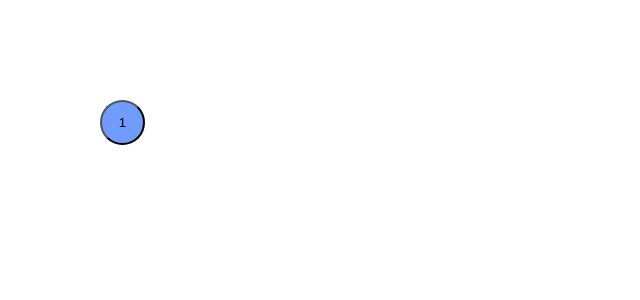
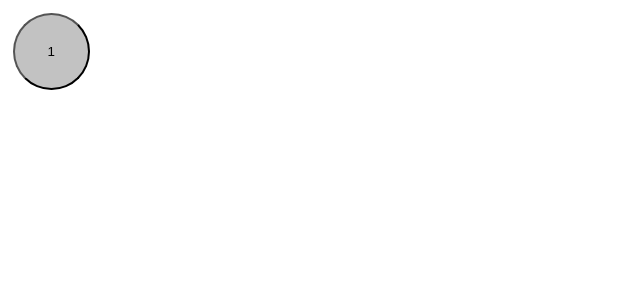
Before and after one commit to shir0206/radial-menu, a React (Create React App) app: page / in a window 1280 px wide. Shown: the top 300 px of the page, without its empty margins (0-640 px from the left). Built offline with nearby package versions, Linux system fonts and the light colour scheme.

Commit message:
Change btns to arc  position with calculated gaps

```diff
--- a/src/App.js
+++ b/src/App.js
@@ -6,10 +6,16 @@ import { Node } from "./components/Node";
 import { Gallery } from "./components/Gallery";
 
 function App() {
+  const arr = [];
   return (
     <div className="App">
       <ul className="nodes">
-        <Node label={"root"} type={"root"}></Node>
+        <Node
+          className={"root"}
+          label={"root"}
+          type={"0"}
+          siblings={arr}
+        ></Node>
       </ul>
       <Gallery></Gallery>
     </div>
--- a/src/components/Node.css
+++ b/src/components/Node.css
@@ -1,3 +1,9 @@
+.root {
+  background-color: rgb(194, 194, 194);
+  width: max(6vw, 6vh);
+  height: max(6vw, 6vh);
+}
+
 .folder {
   background-color: rgb(194, 194, 194);
 }
@@ -9,11 +15,11 @@
 }
 
 button {
-  width: max(3.5vw, 3.5vh);
-  height: max(3.5vw, 3.5vh);
+  width: max(3vw, 3vh);
+  height: max(3vw, 3vh);
   border-radius: 50%;
   float: left;
   position: absolute;
-  top: 100px;
-  left: 100px;
+  top: max(1vw, 1vh);
+  left: max(1vw, 1vh);
 }
--- a/src/components/Node.js
+++ b/src/components/Node.js
@@ -33,16 +33,17 @@ export const Node = (props) => {
   });
 
   const calcPosition = (level, nodesInLevel, currNode) => {
-    let r = (level + 1) * 10;
+    if (!currNodeChildren) return;
+
+    let r = (level + 1) * 8;
     let n = nodesInLevel;
     let i = currNode;
-    console.log(level);
-    let a = (90 / (n + 1)) * i;
-    // let a = 270 + (90 / (n + 1)) * i;
-    // let a = 180 + (90 / (n + 1)) * i;
+    let a = (Math.PI / 2 / (n + 1)) * i;
 
-    let x = Math.abs(r * Math.sin(a));
-    let y = Math.abs(r * Math.cos(a));
+    let x = Math.abs(r * Math.cos(a));
+    let y = Math.abs(r * Math.sin(a));
+    console.log("pos: a=", a, "r=", r, "n=", n, "i=", i);
+
     let style = "translate(" + x + "vw, " + y + "vw)";
     return style;
   };
@@ -50,13 +51,22 @@ export const Node = (props) => {
   const level = currNodeLabel.split("/").length;
   console.log(currNodeLabel);
 
-  const nodesInLevel = currNodeChildren.length;
+  const nodesInLevel = props.siblings.length;
+  console.log(props.siblings.length);
+  // const nodesInLevel = currNodeChildren.length;
+
   const currNode = props.index;
   return (
     <>
       <button
         className={
-          props.type === 0 ? (click ? "clicked-folder" : "folder") : "picture"
+          props.label === "root"
+            ? "root"
+            : props.type === 0
+            ? click
+              ? "clicked-folder"
+              : "folder"
+            : "picture"
         }
         style={{ transform: calcPosition(level, nodesInLevel, currNode) }}
         onClick={getData}
@@ -70,8 +80,9 @@ export const Node = (props) => {
               <Node
                 key={nodeChild.label}
                 index={index}
+                type={nodeChild.type}
                 label={currNodeLabel + "/" + nodeChild.label.toString()}
-                type={nodeChild.type}
+                siblings={currNodeChildren.children}
               ></Node>
             ))}
         </ul>
```
Also changed, not shown: 1 other file (tests, documents, lock files or other folders).
